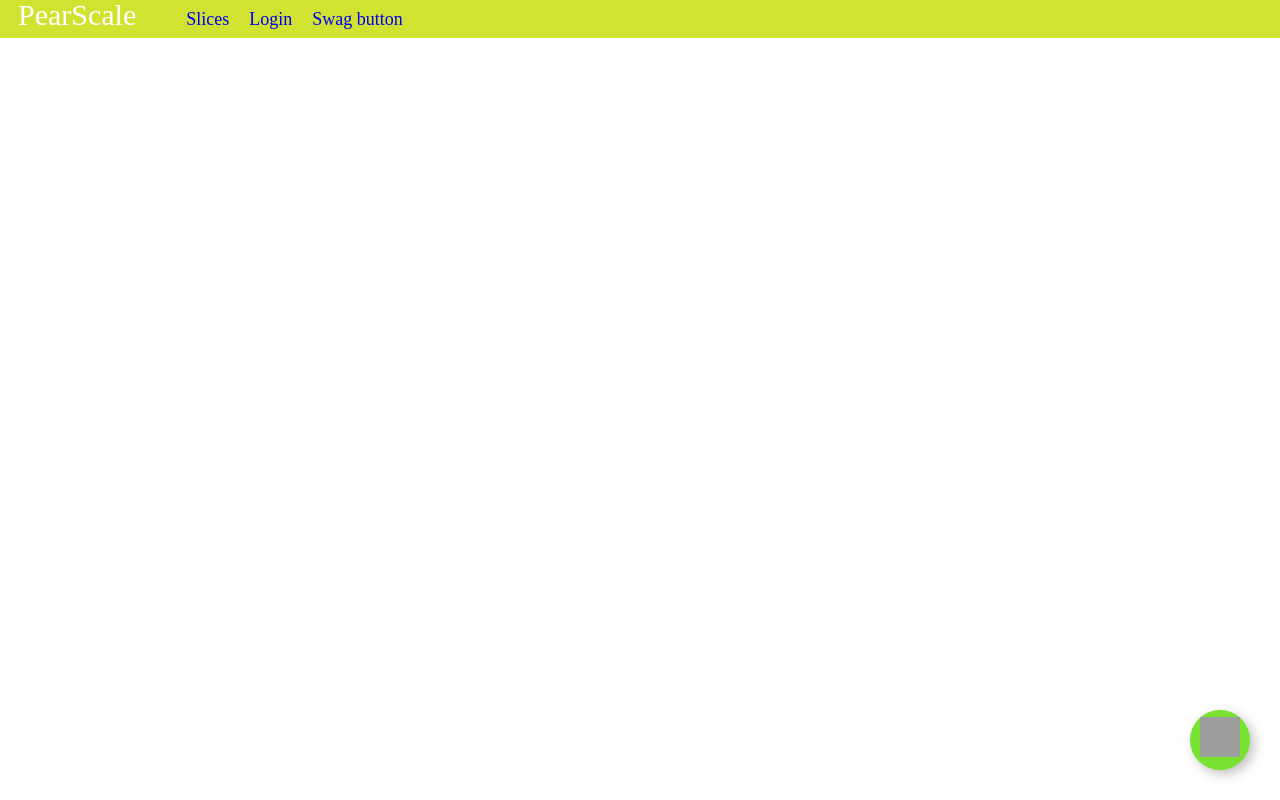
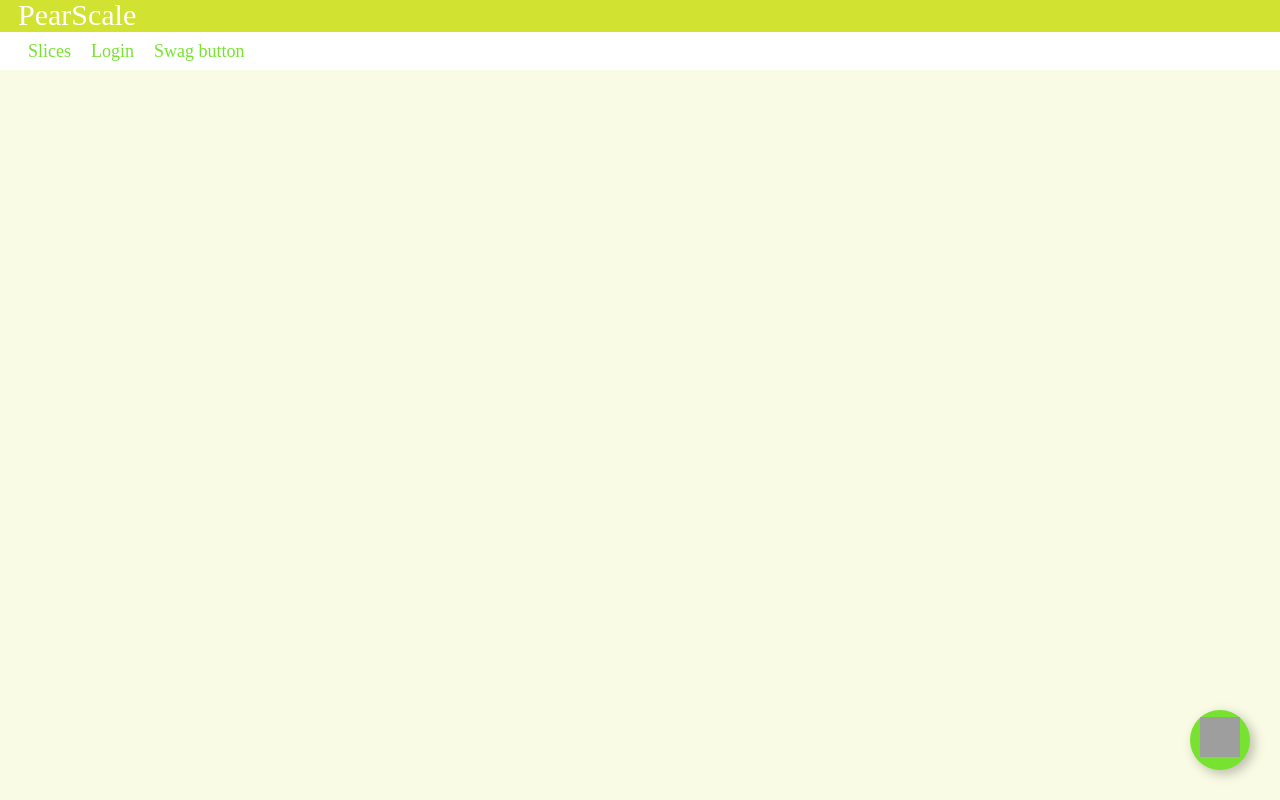
Before and after one commit to Zach-Kauffman/PearScale, a React (Create React App) app: page / in a window 1280 px wide. Built offline with nearby package versions, Linux system fonts and the light colour scheme; grey boxes are pictures that could not be loaded.

Commit message:
fixed navbar styling

```diff
--- a/src/App.css
+++ b/src/App.css
@@ -9,3 +9,7 @@
     margin: -10px;
     background-color: var(--background-color);
 }
+
+body {
+    background-color: var(--background-color);
+}
--- a/src/NavBar.css
+++ b/src/NavBar.css
@@ -5,10 +5,9 @@
 }
 
 .NavBar {
-    background-color: var(--header-green);
+    background-color: #fff;
     font-size: 18px;
     line-height: 22px;
-    display: inline-block;
 }
 
 .NavList {
--- a/src/NavItem.css
+++ b/src/NavItem.css
@@ -1,16 +1,16 @@
 .NavItem {
-    background-color: var(--header-green);
     display: inline-block;
     padding: 8px 10px;
 }
 
 .NavLink {
     text-decoration: none;
+    color: var(--button-green);
 }
 
 .NavLink:hover,
 .NavLink:focus {
-    color: var(--button-green);
+    color: var(--header-green);
 }
 
 .NavLink.active {
```
